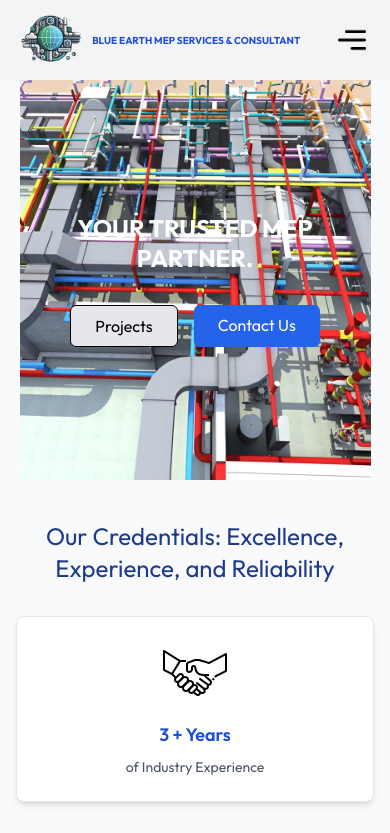
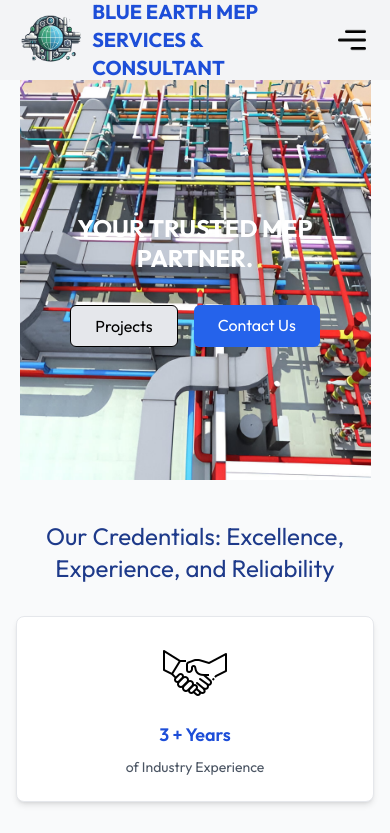
Before and after one commit to Haider-khangit551/build, a React (Vite) app: page / in a window 390 px wide. Shown: the top 833 px of the page. Built offline with nearby package versions, Linux system fonts and the light colour scheme.

Commit message:
Update NavBar.jsx

```diff
--- a/src/components/NavBar.jsx
+++ b/src/components/NavBar.jsx
@@ -55,7 +55,7 @@ const NavBar = () => {
               alt=""
             />
 
-            <p className='md:ml-[-50px] text-[10px] text-[#1D4ED8] font-bold md:text-[13px]'>BLUE EARTH MEP SERVICES & CONSULTANT</p>
+            <p className='md:ml-[-50px] text-xl text-[#1D4ED8] font-bold md:text-[13px]'>BLUE EARTH MEP SERVICES & CONSULTANT</p>
           </div>
 
 
```
